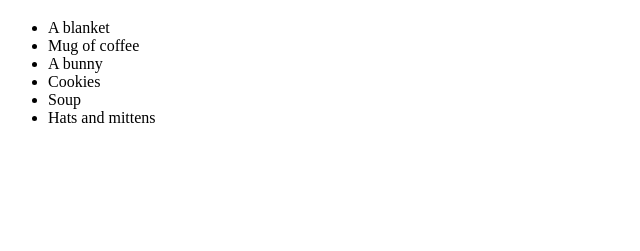
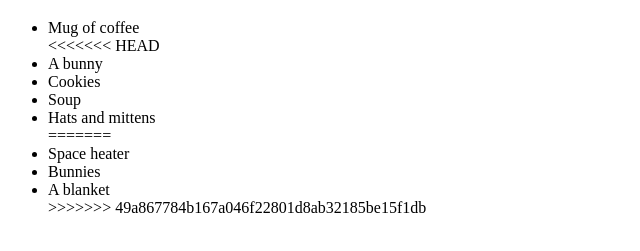
Before and after one commit to sidTsui/first-project, a plain HTML site: page home.html in a window 1280 px wide. Shown: the part 61-312 px from the top of the page, without its empty margins (0-640 px from the left). Drawn offline with Linux system fonts and the light colour scheme.

Commit message:
Update home.html

```diff
--- a/home.html
+++ b/home.html
@@ -8,12 +8,17 @@
 <body>
     <h1>Warm Things:</h1>
     <ul>
-        <li>A blanket</li>
         <li>Mug of coffee</li>
+<<<<<<< HEAD
         <li>A bunny</li>
         <li>Cookies</li>
         <li>Soup</li>
         <li>Hats and mittens</li>
+=======
+        <li>Space heater</li>
+        <li>Bunnies</li>
+        <li>A blanket</li>
+>>>>>>> 49a867784b167a046f22801d8ab32185be15f1db
     </ul>
 </body>
 </html>
```
